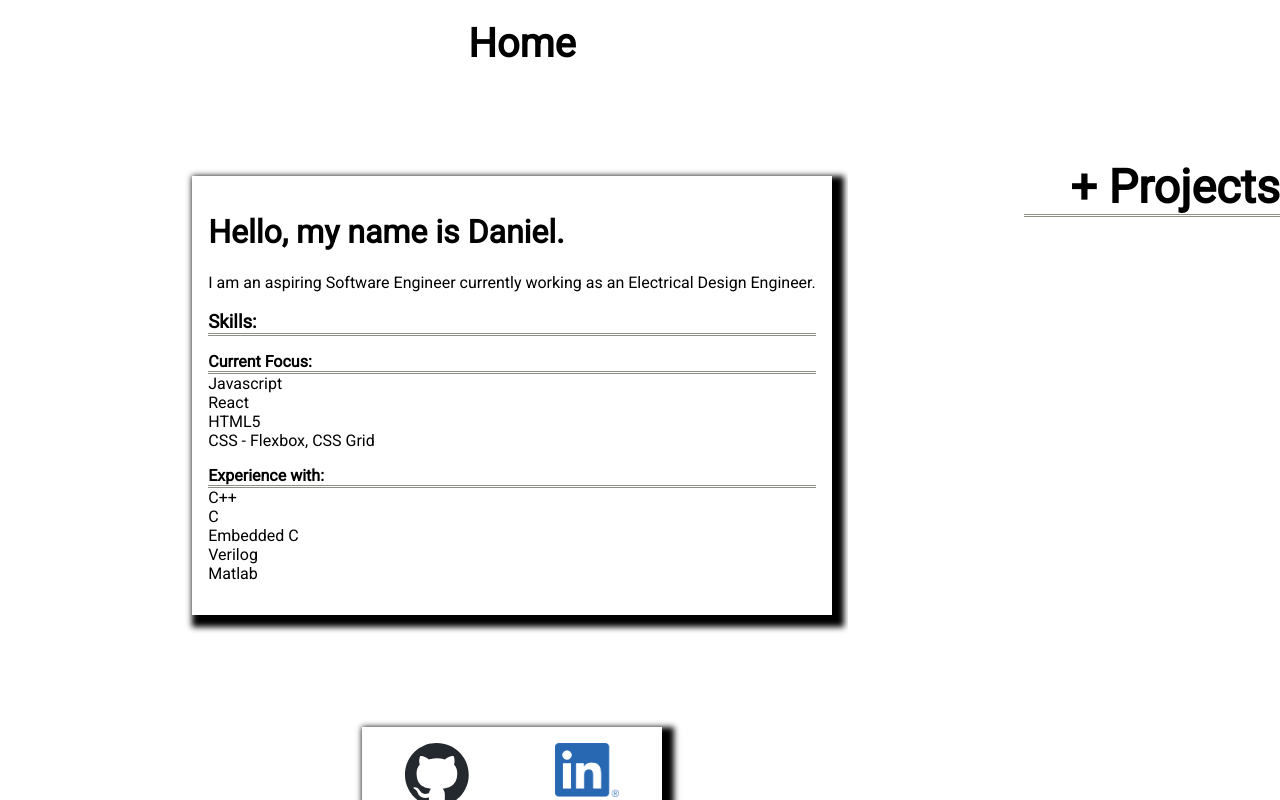
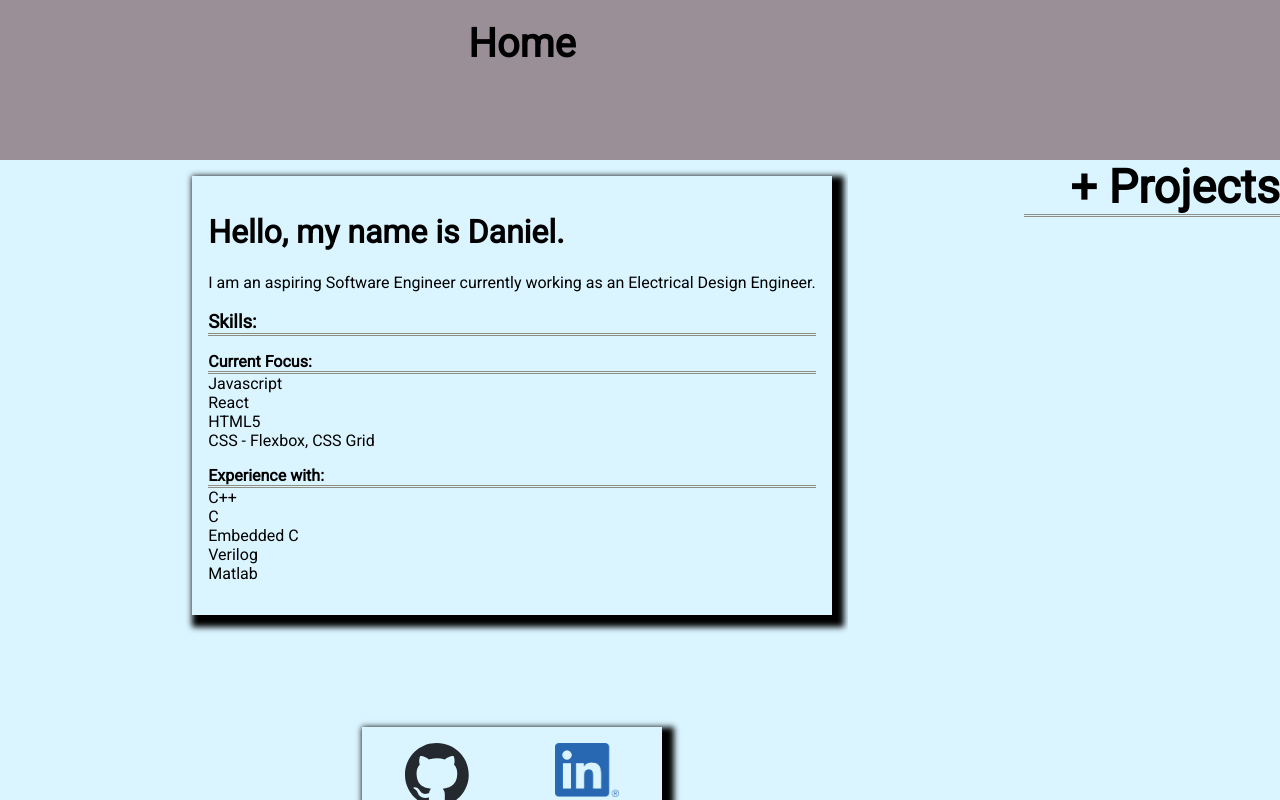
Before and after one commit to dunsd/portfolio, a React (Create React App) app: page / in a window 1280 px wide. Built offline with nearby package versions, Linux system fonts and the light colour scheme.

Commit message:
Add primary and secondary colours

```diff
--- a/src/css/styles.scss
+++ b/src/css/styles.scss
@@ -1,5 +1,10 @@
-$secondary-colour: #FBFA20;
+$primary-colour: #9A8F97;
+$secondary-colour: #DAF5FF;
+
+
 $background-colour: #C1C0B8;
+
+
 
 .introCard {
     display: flex;
@@ -42,6 +47,7 @@ $background-colour: #C1C0B8;
     justify-content: center;
     align-items: center;
     flex: 1 1 80%;
+    background-color: $secondary-colour;
 }
 
 ::-webkit-scrollbar {
@@ -53,6 +59,7 @@ $background-colour: #C1C0B8;
     align-items: flex-start;
     flex: 1 1 80%;
     overflow-y: auto;
+
 
 
     .linkContainer {
@@ -130,6 +137,7 @@ body {
         flex: 1 1 80%;
         align-items: center;
         padding: 0;
+        background-color: $secondary-colour;
 
         h3 {
             border-bottom: double #8F8E85;
@@ -196,7 +204,12 @@ body {
 }
 
 .spacer {
+    background-color: $primary-colour;
+        width: 100%;
+        display: flex;
+        justify-content: center;
     a {
+
         text-decoration: none;
         color: black;
         transition: 300ms;
@@ -204,6 +217,7 @@ body {
         padding-right: 0;
         margin: 10px;
         margin-right: 0;
+
     }
 }
 .home {
```
